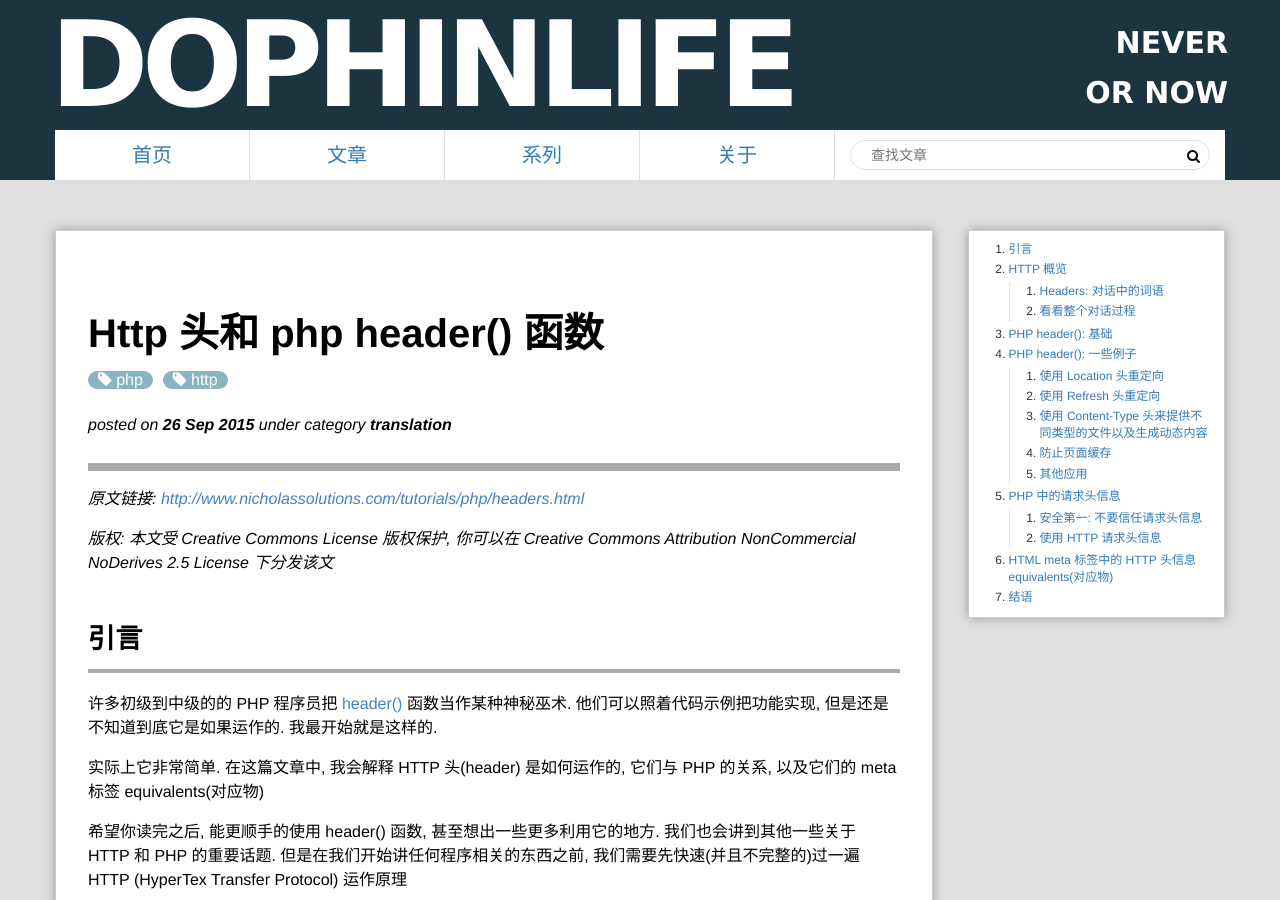
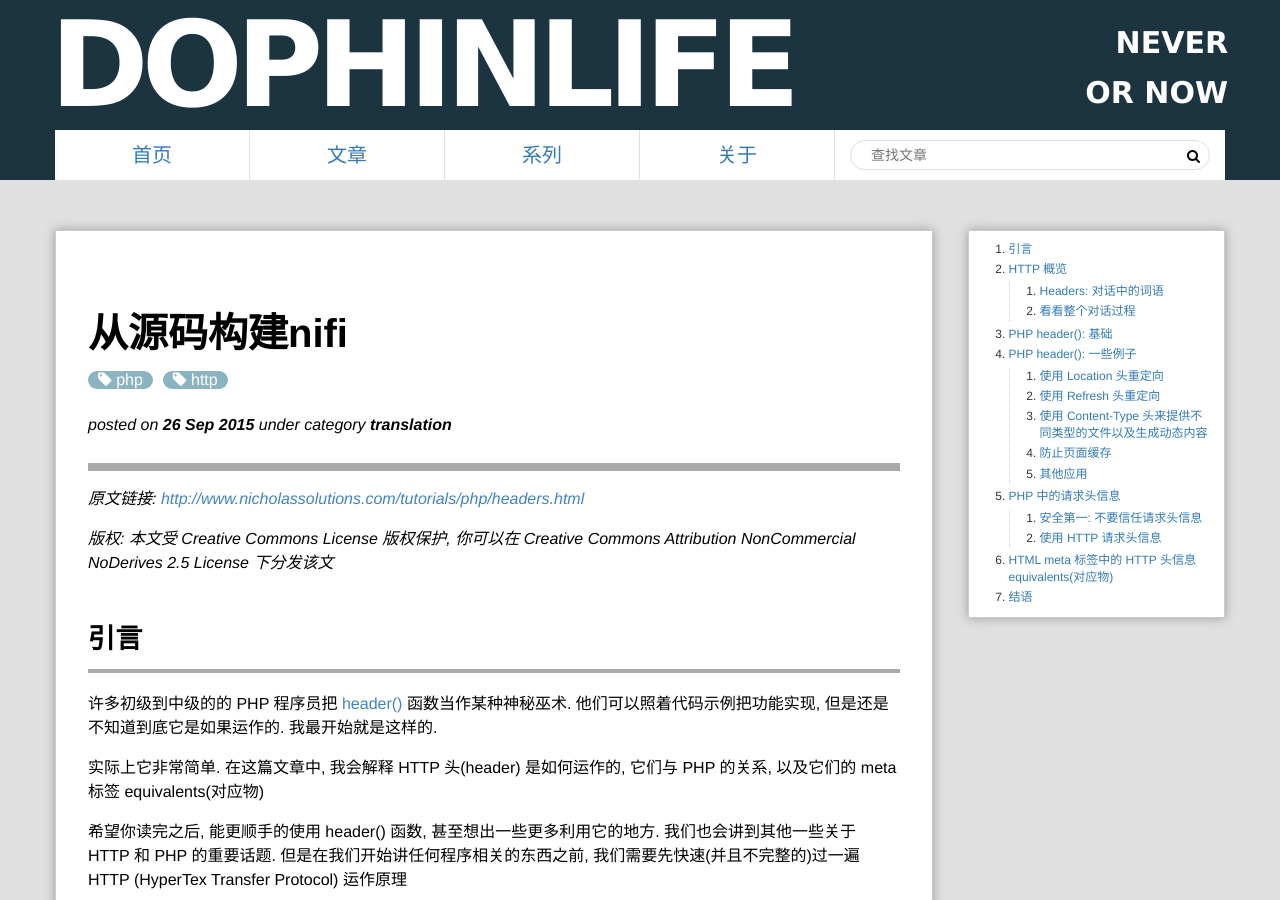
Before and after one commit to dophinlife/dophinlife.github.io, a Jekyll site: the page built from _posts/2015-09-26-Http_headers_and_PHP_header()_function.md, in a window 1280 px wide and 900 px high. Built offline with Jekyll 4.4.1, drawn with Linux system fonts in a browser that asks for light colours.

```diff
--- a/_posts/2015-09-26-Http_headers_and_PHP_header()_function.md
+++ b/_posts/2015-09-26-Http_headers_and_PHP_header()_function.md
@@ -1,5 +1,5 @@
 ---
-title: "HTTP 头和 PHP header() 函数"
+title: "从源码构建NIFI"
 layout: post
 category: translation
 tags: [php, http]
```
